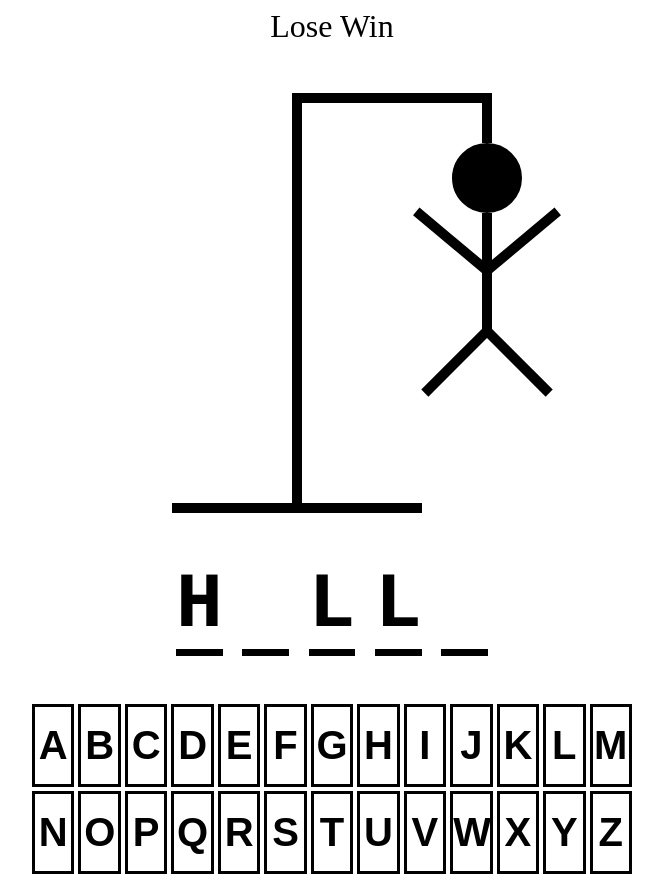
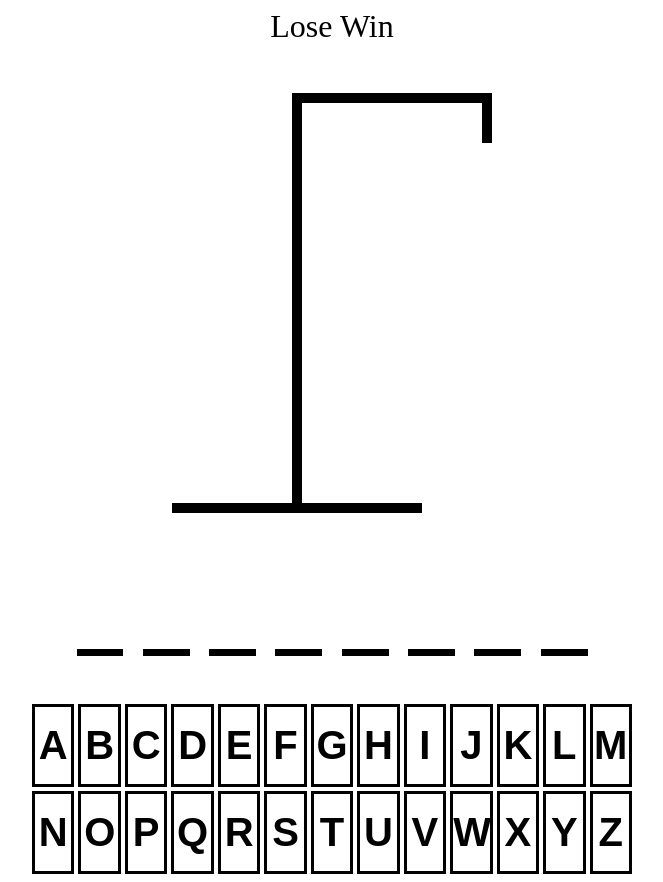
Before and after one commit to CThomas-UT/ReactTSHangman, a React (Vite) app: page / in a window 1280 px wide. Shown: the whole page, without its empty margins (308-971 px from the left). Built offline with nearby package versions, Linux system fonts and the light colour scheme; the HTML template or start-up script is replaced by a standard one.

Commit message:
Adds Body display based on wrong guesses and dynamic word display, closes #6, closes #13

```diff
--- a/src/App.tsx
+++ b/src/App.tsx
@@ -10,6 +10,8 @@ function App() {
   })
 
   const [guesses, setGuesses] = useState<string[]>([])
+
+  const wrongGuesses = guesses.filter((letter) => !wordToGuess.includes(letter))
 
   const returnStyle = {
     maxWidth: "600px",
@@ -32,8 +34,8 @@ function App() {
         Lose
         Win
       </div>
-      <HangmanDrawing />
-      <HangmanWord />
+      <HangmanDrawing numberOfGuesses={wrongGuesses.length} />
+      <HangmanWord guesses={guesses} wordToGuess={wordToGuess}/>
       <div style={{alignSelf: "stretch"}}>
         <Keyboard />
       </div>
--- a/src/HangmanDrawing.tsx
+++ b/src/HangmanDrawing.tsx
@@ -68,21 +68,20 @@ const RARM = (
         right: "-10px"}}/>
 )
 
+type HangmanDrawingProps = {
+    numberOfGuesses: number
+}
 
+const BODY_PARTS = [HEAD, BODY, LLEG, RLEG, LARM, RARM]
 
-export function HangmanDrawing() {
+export function HangmanDrawing({ numberOfGuesses }: HangmanDrawingProps) {
     return (
         <div style={{position: "relative"}}>
 
             {/* render hangman body */}
-            {HEAD}
-            {BODY}
-            {LLEG}
-            {RLEG}
-            {LARM}
-            {RARM}
+            {BODY_PARTS.slice(0, numberOfGuesses)}
 
-            {/* render hangman pole */}
+            {/* ######## render hangman pole ######## */}
 
             {/* Render rope */}
             <div style={{
--- a/src/HangmanWord.tsx
+++ b/src/HangmanWord.tsx
@@ -1,6 +1,9 @@
-export function HangmanWord() {
-    const word = "hello"
-    const guessedLetters = ["h", "l"]
+type HangmanWordProps = {
+    guesses: string[]
+    wordToGuess: string
+}
+
+export function HangmanWord({ wordToGuess, guesses }: HangmanWordProps) {
     return (
         <div style={{
             display: "flex",
@@ -10,9 +13,9 @@ export function HangmanWord() {
             textTransform: "uppercase",
             fontFamily: "monospace"
         }}>
-        {word.split("").map((letter, index) => (
+        {wordToGuess.split("").map((letter, index) => (
             <span style={{borderBottom: "0.1em solid black"}} key={index}>
-                <span style={{visibility: guessedLetters.includes(letter) ? "visible" : "hidden"}}>
+                <span style={{visibility: guesses.includes(letter) ? "visible" : "hidden"}}>
                     {letter}
                 </span>
             </span>
```
